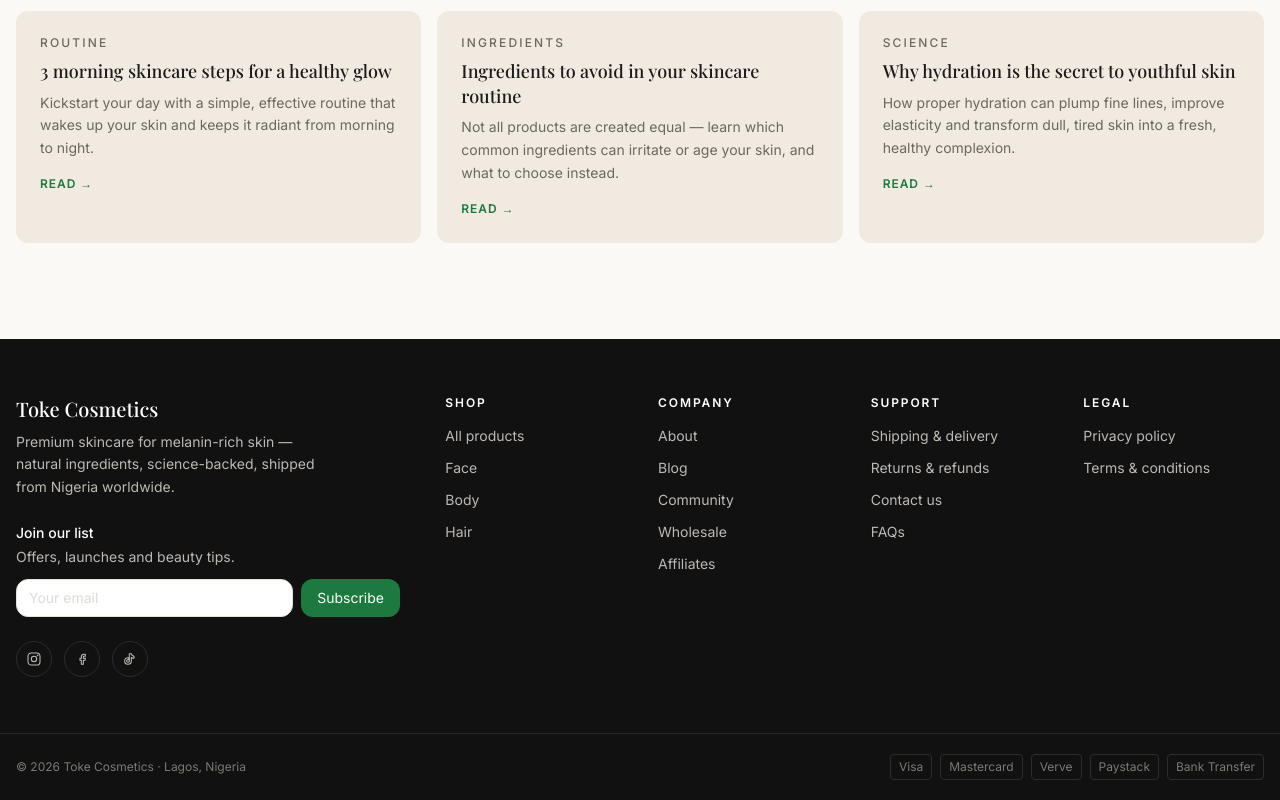
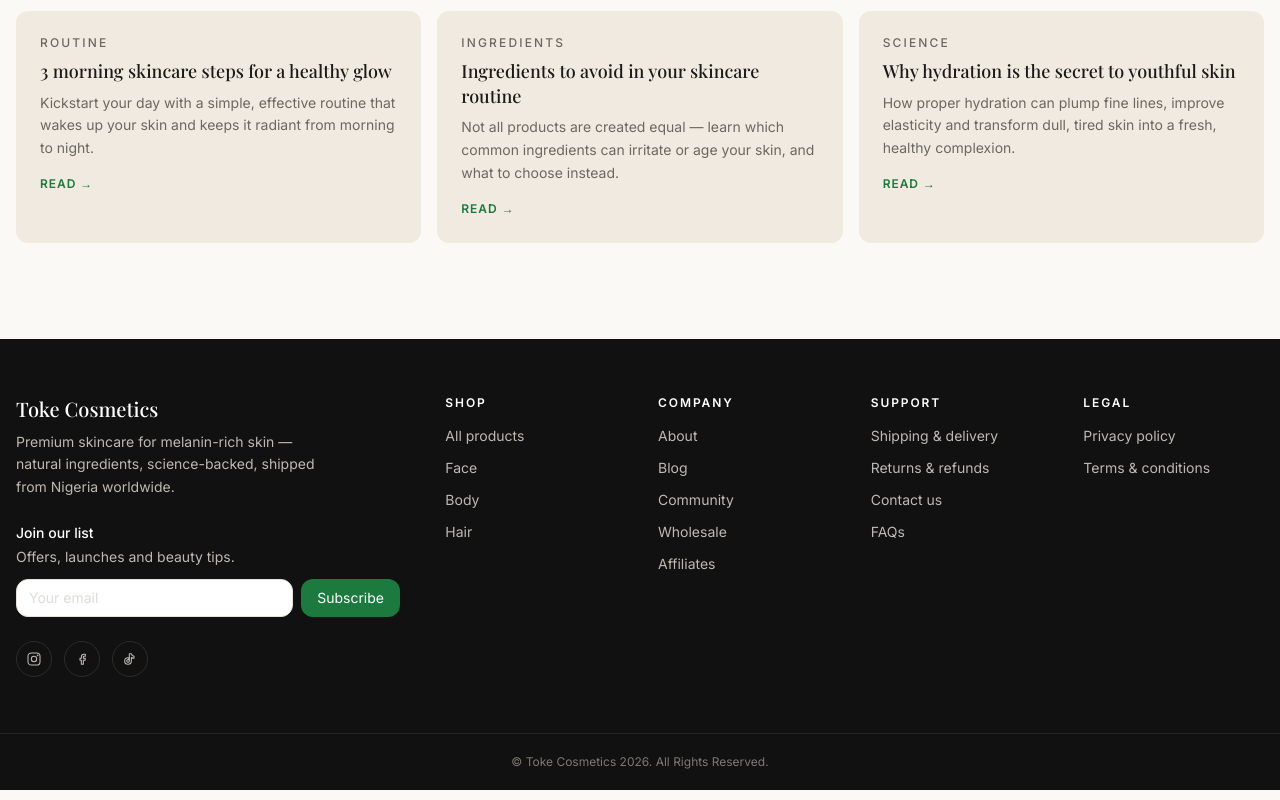
Before and after one commit to mrhammedbalogun/tokecosmeticsproject, a Next.js app in the folder storefront/: page / in a window 1280 px wide. Shown: the part 2849-3649 px from the top of the page. Built offline with nearby package versions, Linux system fonts and the light colour scheme; no server answers.

Commit message:
fix(footer): centred copyright line, payment badges gone
(c) Toke Cosmetics <year>. All Rights Reserved. - the real copyright
glyph, centred, and the year computed at request time so 1 January
advances it without a deploy.

Co-Authored-By: Claude Fable 5 <noreply@anthropic.com>

```diff
--- a/storefront/src/components/layout/Footer.tsx
+++ b/storefront/src/components/layout/Footer.tsx
@@ -45,8 +45,6 @@ const COLUMNS: { heading: string; links: readonly (readonly [string, string])[]
     ],
   },
 ];
-
-const PAYMENTS = ["visa", "mastercard", "verve", "paystack", "bank-transfer"];
 
 const SOCIALS: { label: string; href: string; icon: ReactNode }[] = [
   {
@@ -143,16 +141,11 @@ export function Footer() {
       </div>
 
       <div className="border-t border-[#262626]">
-        <div className="mx-auto flex max-w-7xl flex-col items-center justify-between gap-3 px-4 py-5 text-xs text-[#7d7973] md:flex-row">
-          <span>© {new Date().getFullYear()} Toke Cosmetics · Lagos, Nigeria</span>
-          <ul className="flex flex-wrap items-center gap-2">
-            {PAYMENTS.map((p) => (
-              <li key={p} className="rounded border border-[#2c2c2c] px-2 py-1 capitalize">
-                {p.replace("-", " ")}
-              </li>
-            ))}
-          </ul>
-        </div>
+        {/* The year renders at REQUEST time (this is a Server Component on a dynamic
+            page), so on 1 January it advances by itself — no deploy, no stale build. */}
+        <p className="mx-auto max-w-7xl px-4 py-5 text-center text-xs text-[#7d7973]">
+          © Toke Cosmetics {new Date().getFullYear()}. All Rights Reserved.
+        </p>
       </div>
     </footer>
   );
```
